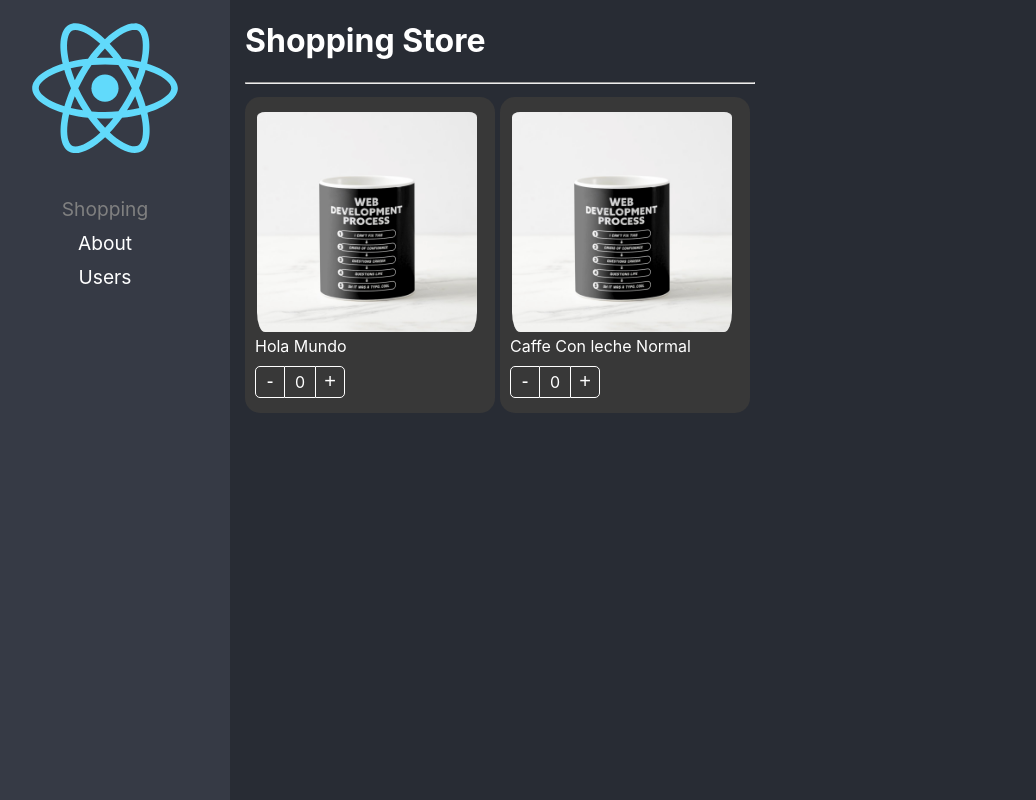
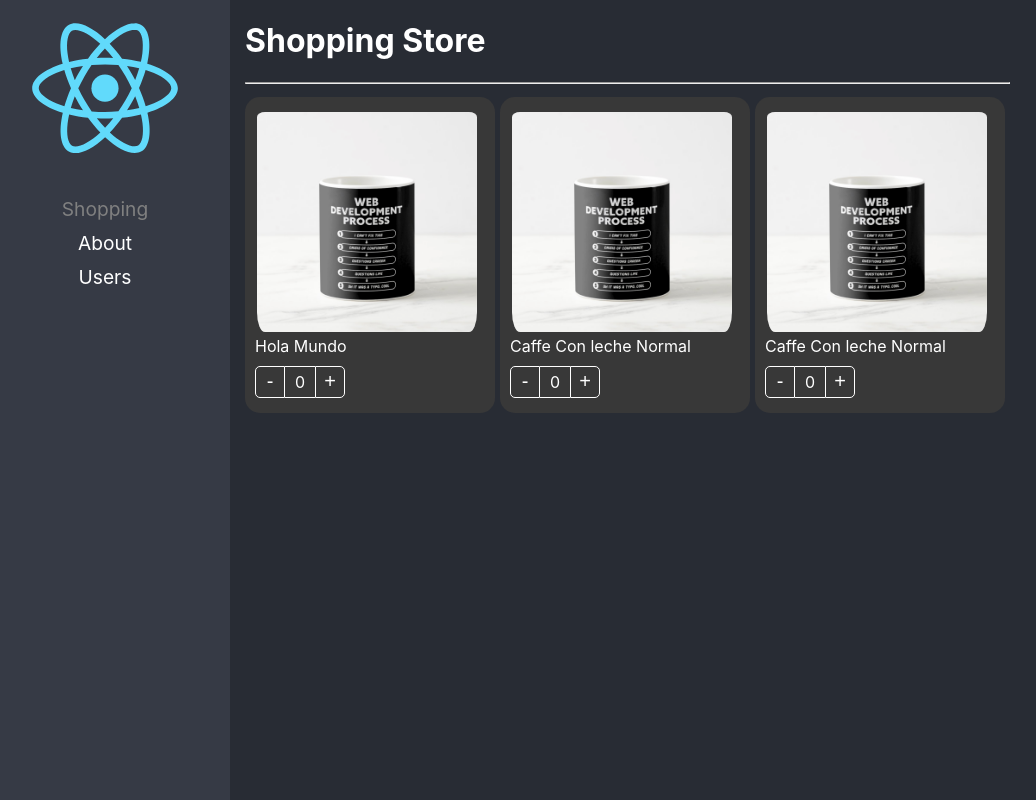
Before and after one commit to Yeison2020/react-adv-component-compound, a React (Create React App) app: page / in a window 1280 px wide. Shown: the whole page, without its empty margins (20-1056 px from the left). Built offline with nearby package versions, Linux system fonts and the light colour scheme.

Commit message:
Applying Css Properties

```diff
--- a/src/02-component-patterns/pages/ShoppingPage.tsx
+++ b/src/02-component-patterns/pages/ShoppingPage.tsx
@@ -43,6 +43,17 @@ export const ShoppingPage = () => {
           />
           <ProductButtons className="custom-buttons" />
         </ProductCard>
+
+        {/* Applying CSS Properties */}
+        <ProductCard product={product} className="bg-dark">
+          <ProductImage className="custom-img" />
+          <ProductTitle
+            className="text-white"
+            title="Caffe Con leche Normal"
+            activeClass="active"
+          />
+          <ProductButtons className="custom-buttons" />
+        </ProductCard>
       </div>
     </div>
   );
```
